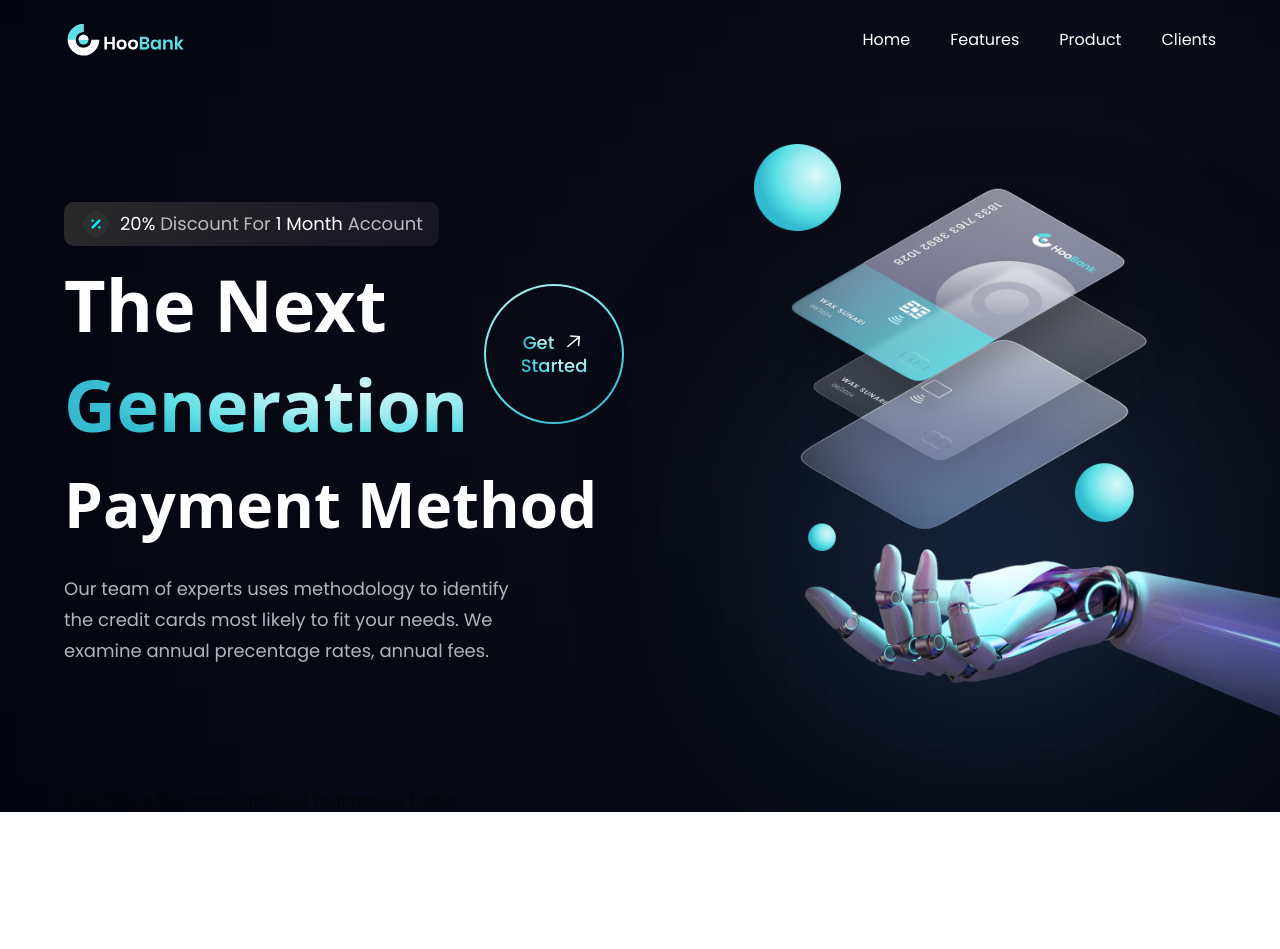
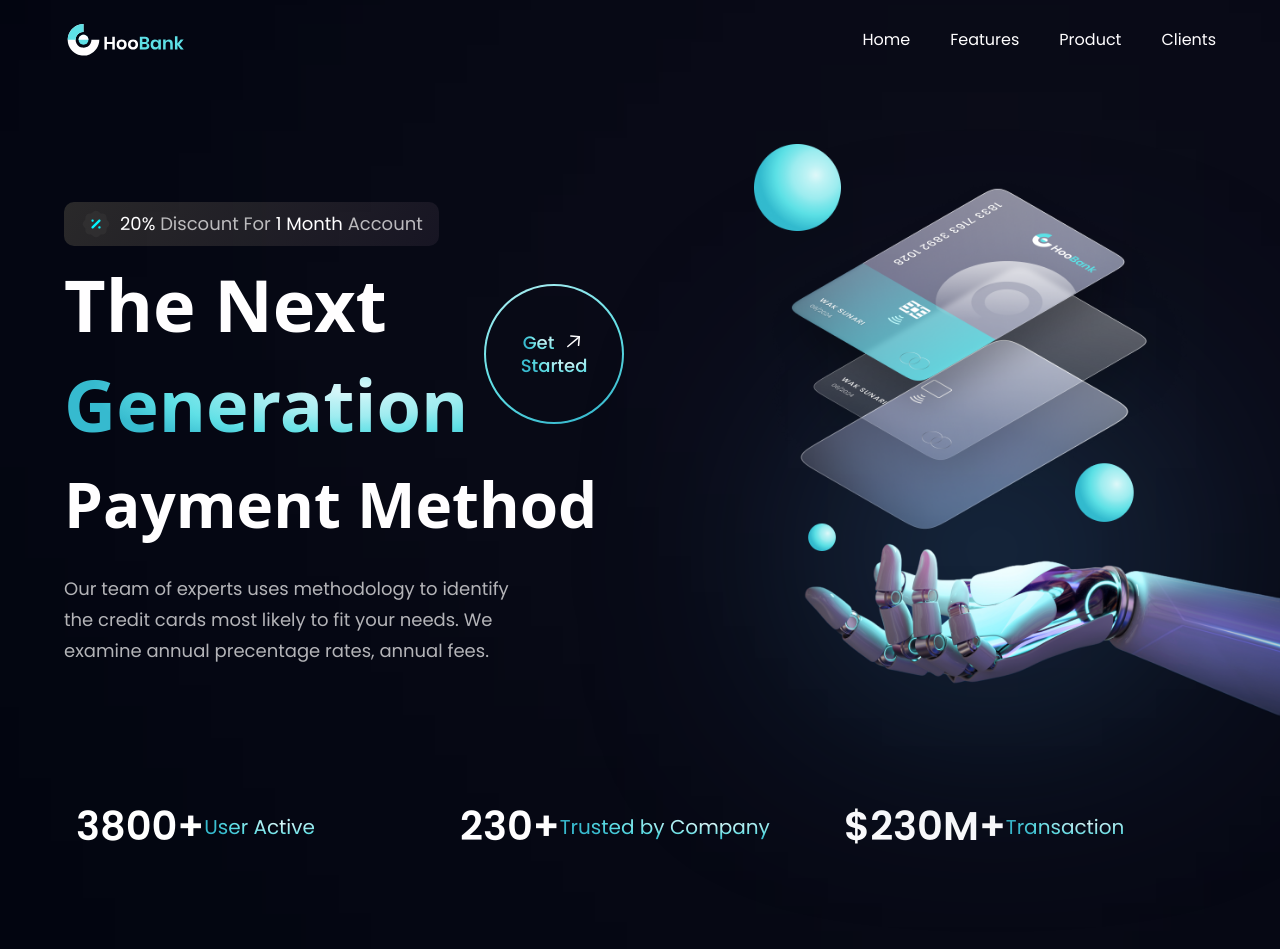
Before and after one commit to daitoch/fintech-app, a React (Vite) app: page / in a window 1280 px wide. Shown: the top 949 px of the page. Before the commit the page ends 812 px from the top, so only its background shows below. Built offline with nearby package versions, Linux system fonts and the light colour scheme.

Commit message:
Stats section completed

```diff
--- a/src/App.jsx
+++ b/src/App.jsx
@@ -1,7 +1,7 @@
 import React from "react";
 
 import styles from "./style"
-import { NavBar, Hero } from "./components"
+import { NavBar, Hero, Stats } from "./components"
 
 const App = () => {
     return (
@@ -20,7 +20,7 @@
 
             <div className={`"bg-primary" ${styles.paddingX} ${styles.flexCenter}`}>
                 <div className={`${styles.boxWidth}`}>
-                    Stats
+                    <Stats />
                     Billing
                     Bussiness
                     Card Deal
--- /dev/null
+++ b/src/components/Stats.jsx
@@ -0,0 +1,24 @@
+import React from "react";
+
+import { stats } from "../constants";
+import styles from "../style"
+
+
+const Stats =() => {
+    return (
+        <section className={`${styles.flexCenter} flex-row flex-wrap sm:mb-20 mb-6`}>
+            {stats.map(stat => (
+                <div key={stat.id} className={`flex-1 flex justify-start flex-row m-3 items-center`}>
+                    <h4 className="font-poppins font-semibold text-white text-[30px] leading-[43px] xs:text-[40px] xs:leading-[53px]">
+                        {stat.value}
+                    </h4>
+                    <p className="font-poppins font-normal text-gradient text-[15px] leading-[21px] xs:text-[20px] xs:leading-[26px]">
+                        {stat.title}
+                    </p>
+                </div>
+            ))}
+        </section>
+    )
+}
+
+export default Stats;
--- a/src/components/index.js
+++ b/src/components/index.js
@@ -1,7 +1,9 @@
 import NavBar from "./NavBar";
 import Hero from "./Hero";
+import Stats from "./Stats";
 
 export {
     NavBar,
-    Hero
+    Hero,
+    Stats
 };
```
